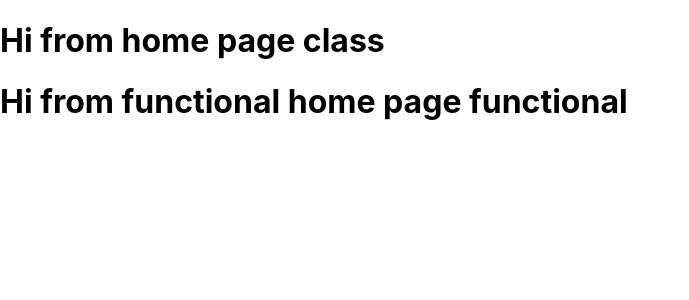
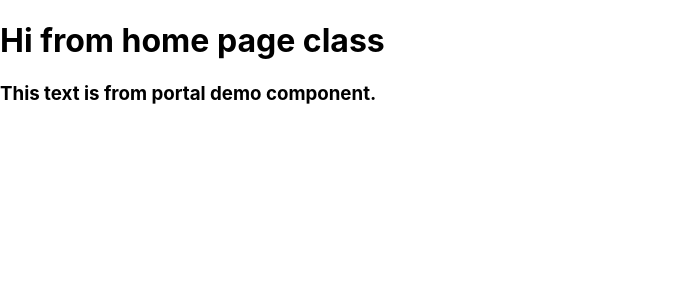
Before and after one commit to ajittupe2548/react-practice, a React (Create React App) app: page / in a window 1280 px wide. Shown: the top 300 px of the page, without its empty margins (0-689 px from the left). Built offline with nearby package versions, Linux system fonts and the light colour scheme.

Commit message:
Added : Portals

```diff
--- a/public/index.html
+++ b/public/index.html
@@ -29,6 +29,7 @@
   <body>
     <noscript>You need to enable JavaScript to run this app.</noscript>
     <div id="root"></div>
+    <div id="portalRoot"></div>
     <!--
       This HTML file is a template.
       If you open it directly in the browser, you will see an empty page.
--- a/src/App.js
+++ b/src/App.js
@@ -6,7 +6,6 @@ function App() {
   return (
     <div className="App">
       <CHome/>
-      <FHome/>
     </div>
   );
 }
--- a/src/Components/CHome.js
+++ b/src/Components/CHome.js
@@ -1,10 +1,12 @@
 import React, { Component } from 'react'
+import PortalDemo from './PortalDemo';
 
 class CHome extends Component {
     render() {
         return (
             <div>
                 <h1 className="heading">Hi from home page class</h1>
+                <PortalDemo/>
             </div>
         )
     }
--- /dev/null
+++ b/src/Components/PortalDemo.js
@@ -0,0 +1,21 @@
+import React, { Component } from 'react'
+import ReactDOM from 'react-dom'
+
+// function PortalDemo() {
+//     return ReactDOM.createPortal(
+//         <h3>This text is from portal demo component.</h3>,
+//         document.getElementById("portalRoot")
+//     )
+// }
+
+class PortalDemo extends Component {
+    render() {
+        return ReactDOM.createPortal(
+            <h3>This text is from portal demo component.</h3>,
+            document.getElementById("portalRoot")
+        )
+    }
+}
+
+
+export default PortalDemo;
```
